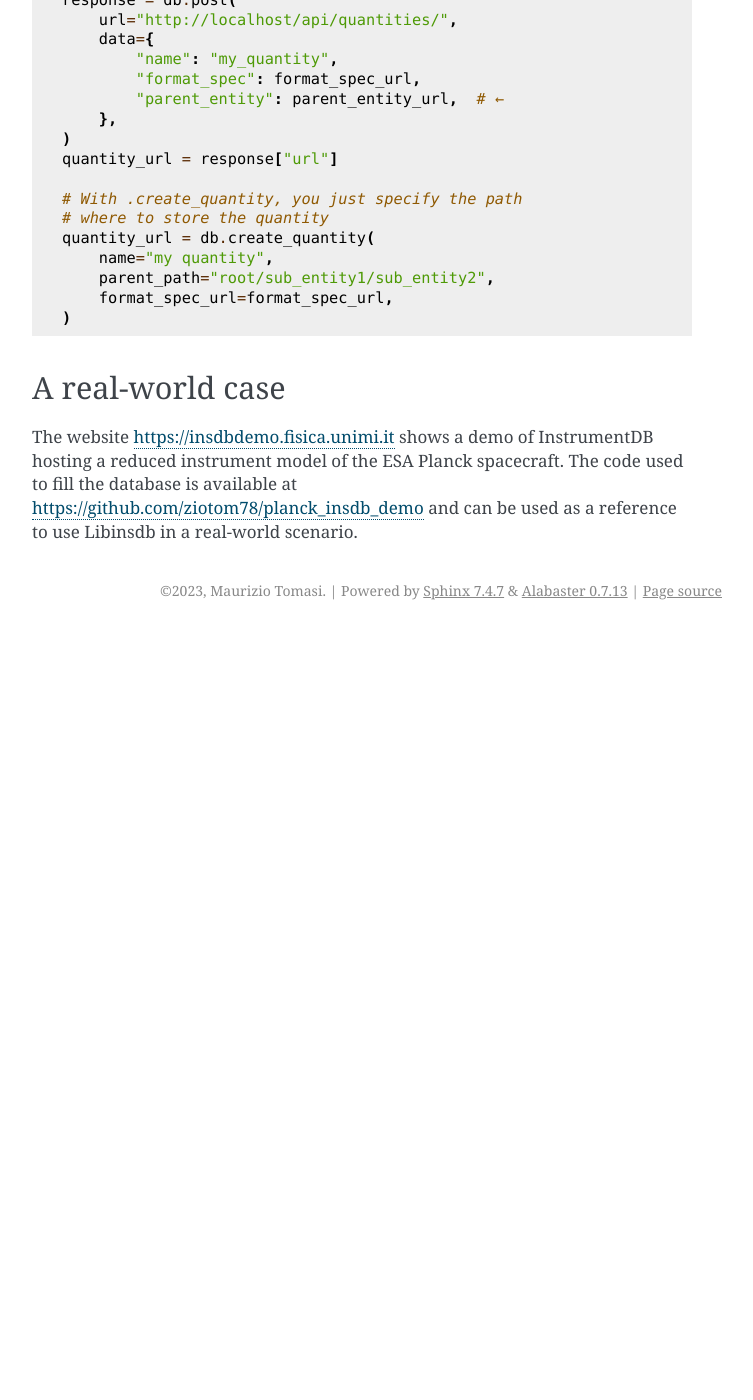
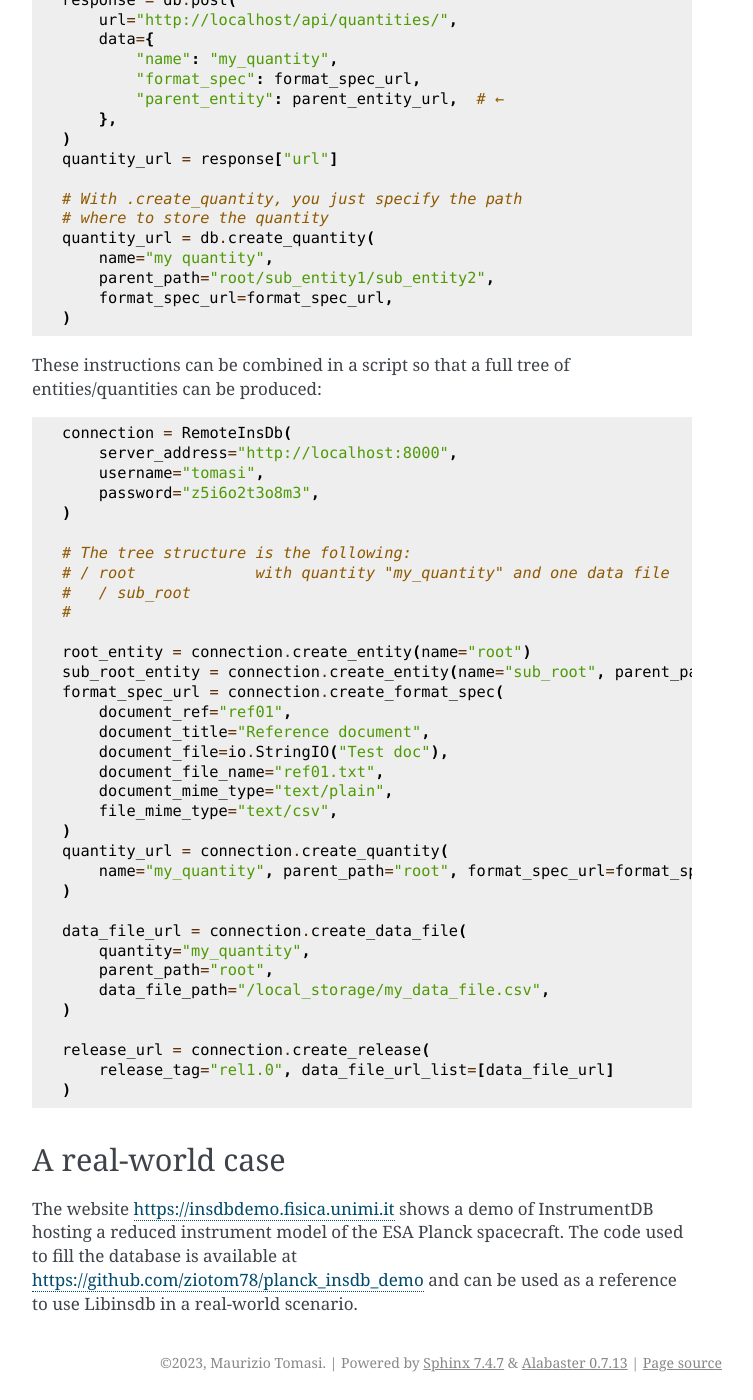
Before and after one commit to ziotom78/libinsdb, a Sphinx documentation site: the page built from docs/tutorial.rst, in a window 1280 px wide and 1400 px high, scrolled down 2713 px. Shown: the whole window, without its empty margins (388-1141 px from the left). Built offline with Sphinx 7.4.7, drawn with Linux system fonts in a browser that asks for light colours; before the commit the page ends 3343 px from its top, so only the background shows below that.

Commit message:
Add another code snippet in the tutorial

```diff
--- a/docs/tutorial.rst
+++ b/docs/tutorial.rst
@@ -109,6 +109,44 @@ Each of these high-level functions returns the URL of the new object and enables
     )
 
 
+These instructions can be combined in a script so that a full tree of entities/quantities can be produced::
+
+    connection = RemoteInsDb(
+        server_address="http://localhost:8000",
+        username="tomasi",
+        password="z5i6o2t3o8m3",
+    )
+
+    # The tree structure is the following:
+    # / root             with quantity "my_quantity" and one data file
+    #   / sub_root
+    #
+
+    root_entity = connection.create_entity(name="root")
+    sub_root_entity = connection.create_entity(name="sub_root", parent_path="root")
+    format_spec_url = connection.create_format_spec(
+        document_ref="ref01",
+        document_title="Reference document",
+        document_file=io.StringIO("Test doc"),
+        document_file_name="ref01.txt",
+        document_mime_type="text/plain",
+        file_mime_type="text/csv",
+    )
+    quantity_url = connection.create_quantity(
+        name="my_quantity", parent_path="root", format_spec_url=format_spec_url
+    )
+
+    data_file_url = connection.create_data_file(
+        quantity="my_quantity",
+        parent_path="root",
+        data_file_path="/local_storage/my_data_file.csv",
+    )
+
+    release_url = connection.create_release(
+        release_tag="rel1.0", data_file_url_list=[data_file_url]
+    )
+
+
 A real-world case
 -----------------
 
```
